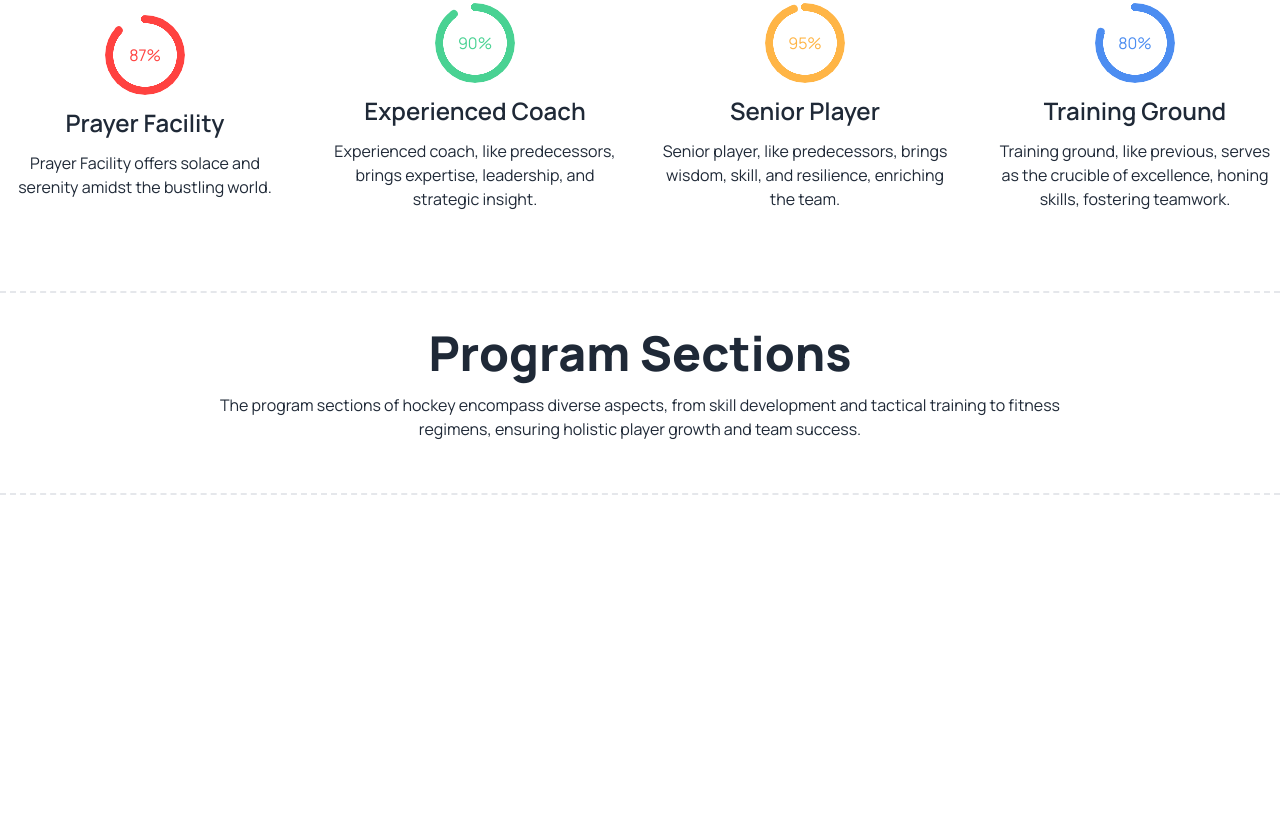
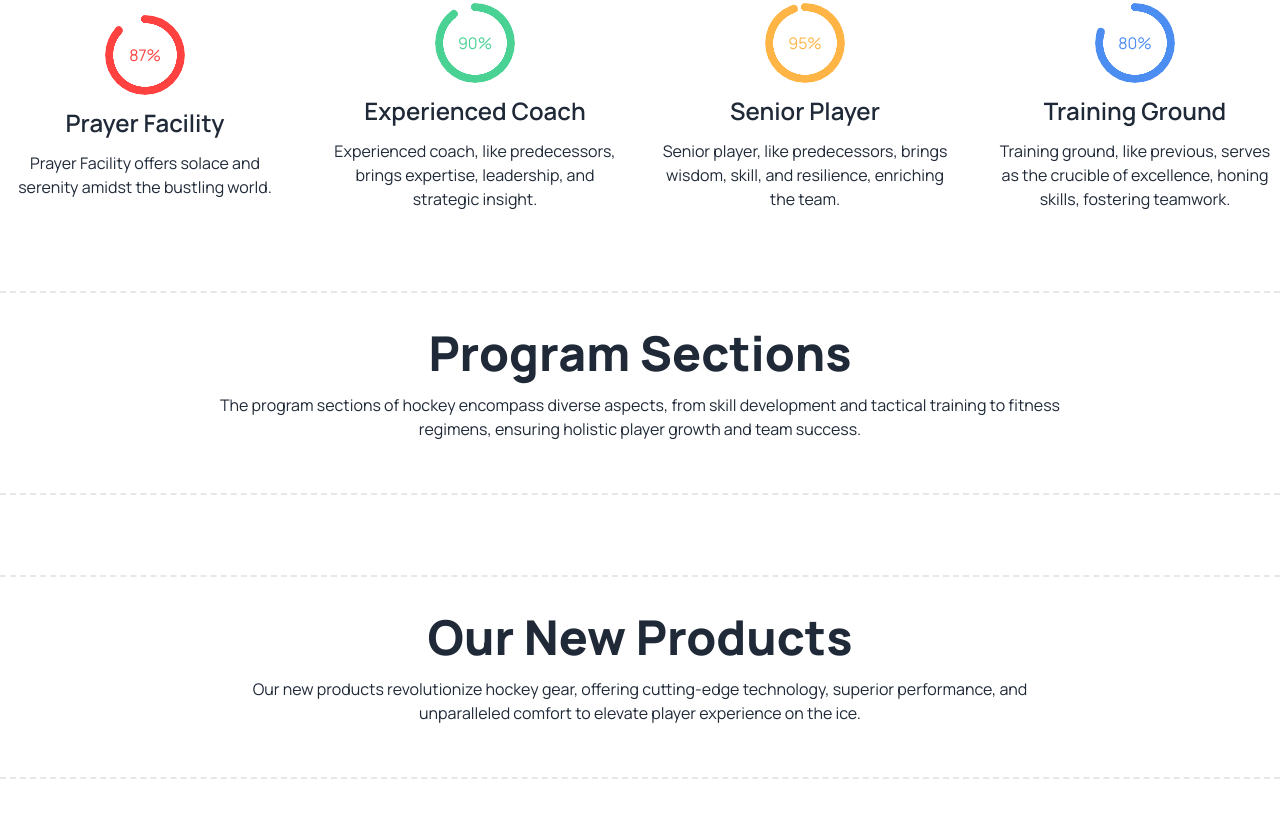
Before and after one commit to Jaber4770/Reset-B9A3, a plain HTML site: page index.html in a window 1280 px wide. Shown: the part 997-1814 px from the top of the page. Before the commit the page ends 1492 px from the top, so only its background shows below. Drawn offline with nearby package versions, Linux system fonts and the light colour scheme.

Commit message:
professional, program, new products section added

```diff
--- a/index.html
+++ b/index.html
@@ -134,7 +134,7 @@
             </div>
         </section>
         <!-- Program Sections -->
-        <section>
+        <section class="my-20">
             <div class="border-b-2 border-t-2 border-dashed">
                 <div class="w-2/3 mx-auto text-center mb-8 py-5">
                     <h1 class="text-5xl m-4 font-extrabold">Program Sections</h1>
@@ -145,6 +145,15 @@
 
             </div>
         </section>
+        <!-- Our New Products -->
+        <section class="my-20">
+            <div class="border-b-2 border-t-2 border-dashed">
+                <div class="w-2/3 mx-auto text-center mb-8 py-5">
+                    <h1 class="text-5xl m-4 font-extrabold">Our New Products</h1>
+                    <p>Our new products revolutionize hockey gear, offering cutting-edge technology, superior performance, and unparalleled comfort to elevate player experience on the ice.</p>
+                </div>
+            </div>
+        </section>
     </main>
     <footer>
 
```
